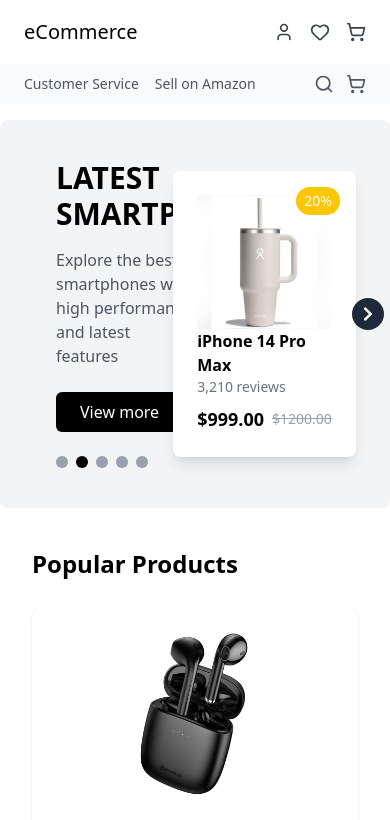
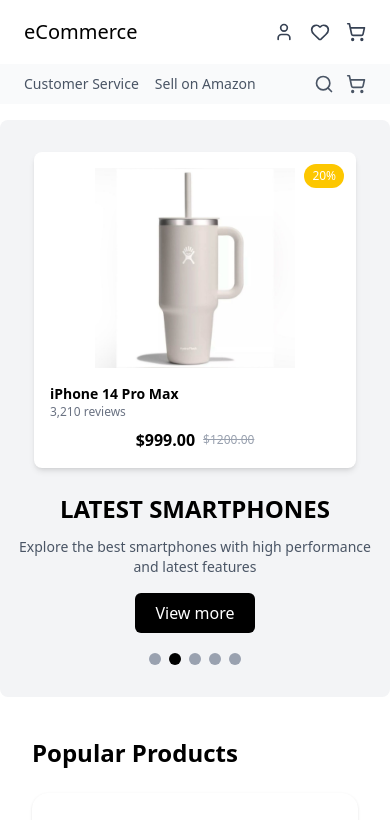
Before and after one commit to JannatulLima9575/E-Commerce_modern_website, a Next.js app: page / in a window 390 px wide. Shown: the top 820 px of the page. Built offline with nearby package versions, Linux system fonts and the light colour scheme.

Commit message:
polishing to banner section

```diff
--- a/src/app/components/Banner.tsx
+++ b/src/app/components/Banner.tsx
@@ -23,7 +23,7 @@
   {
     id: 1,
     title: "SHOP COMPUTERS & ACCESSORIES",
-    desc: "Shop laptops, desktops, monitors, tablets, PC gaming, hard drives and storage, accessories and more",
+    desc: "Shop laptops, desktops, monitors, tablets, PC gaming, hard drives and more",
     product: {
       name: "JBL T460BT Black Headphones",
       price: "$125.00",
@@ -90,37 +90,37 @@
 const Banner: React.FC = () => {
   const [current, setCurrent] = useState<number>(0);
 
-  // Next slide manually
   const nextSlide = () => {
     setCurrent((prev) => (prev === slides.length - 1 ? 0 : prev + 1));
   };
 
-  // Auto Slide (every 3 sec)
   useEffect(() => {
-    const interval = setInterval(() => {
-      setCurrent((prev) => (prev === slides.length - 1 ? 0 : prev + 1));
-    }, 3000);
+    const interval = setInterval(nextSlide, 3500);
     return () => clearInterval(interval);
   }, []);
 
   return (
-    <div className="max-w-7xl mx-auto bg-gray-100 flex items-center justify-between px-14 py-10 rounded-lg relative overflow-hidden">
-      {/* Left side text */}
-      <div className="w-1/2">
-        <h2 className="text-3xl font-bold mb-4">{slides[current].title}</h2>
-        <p className="text-gray-600 mb-6">{slides[current].desc}</p>
-        <button className="px-6 py-2 bg-black text-white rounded-md">
+    <div className="max-w-7xl mx-auto bg-gray-100 flex flex-col-reverse md:flex-row items-center justify-between px-4 sm:px-8 md:px-14 py-8 md:py-10 rounded-lg relative overflow-hidden">
+      {/* ✅ Left Section (Text) */}
+      <div className="w-full md:w-1/2 text-center md:text-left mt-6 md:mt-0">
+        <h2 className="text-2xl sm:text-3xl md:text-4xl font-bold mb-3 md:mb-4 leading-snug">
+          {slides[current].title}
+        </h2>
+        <p className="text-gray-600 mb-4 md:mb-6 text-sm sm:text-base">
+          {slides[current].desc}
+        </p>
+        <button className="px-5 py-2 sm:px-6 sm:py-2 bg-black text-white rounded-md hover:bg-gray-800 transition-all">
           View more
         </button>
 
         {/* Slide Indicators */}
-        <div className="flex gap-2 mt-6">
+        <div className="flex justify-center md:justify-start gap-2 mt-5 md:mt-6">
           {slides.map((_, index) => (
             <span
               key={index}
               onClick={() => setCurrent(index)}
               aria-label={`Go to slide ${index + 1}`}
-              className={`w-3 h-3 rounded-full cursor-pointer ${
+              className={`w-3 h-3 rounded-full cursor-pointer transition-all ${
                 index === current ? "bg-black" : "bg-gray-400"
               }`}
             ></span>
@@ -128,40 +128,45 @@
         </div>
       </div>
 
-      {/* Right side product card */}
-      <div className="w-1/2 flex items-center justify-center relative">
-        <div className="bg-white shadow-lg p-6 rounded-lg relative transition-all duration-700 ease-in-out">
-          <Image
-            src={slides[current].product.image}
-            alt={slides[current].product.name}
-            width={500}
-            height={500}
-            className="object-contain"
-          />
+      {/* ✅ Right Section (Product Card) */}
+      <div className="w-full md:w-1/2 flex items-center justify-center relative">
+        <div className="bg-white shadow-md sm:shadow-lg p-4 sm:p-6 rounded-lg relative transition-all duration-700 ease-in-out w-[90%] sm:w-[80%] md:w-[70%]">
+          <div className="relative w-full h-[200px] sm:h-[250px] md:h-[300px] mb-4">
+            <Image
+              src={slides[current].product.image}
+              alt={slides[current].product.name}
+              fill
+              className="object-contain rounded-md"
+            />
+          </div>
 
-          <div className="absolute top-4 right-4 bg-yellow-400 text-white text-sm px-2 py-1 rounded-full">
+          <div className="absolute top-3 right-3 bg-yellow-400 text-white text-xs sm:text-sm px-2 py-1 rounded-full">
             {slides[current].product.discount}
           </div>
-          <h3 className="font-semibold">{slides[current].product.name}</h3>
-          <p className="text-gray-500 text-sm">
+
+          <h3 className="font-semibold text-sm sm:text-base">
+            {slides[current].product.name}
+          </h3>
+          <p className="text-gray-500 text-xs sm:text-sm">
             {slides[current].product.reviews}
           </p>
-          <div className="flex items-center gap-2 mt-2">
-            <span className="text-lg font-bold text-black">
+
+          <div className="flex items-center justify-center md:justify-start gap-2 mt-2">
+            <span className="text-base sm:text-lg font-bold text-black">
               {slides[current].product.price}
             </span>
-            <span className="text-sm line-through text-gray-400">
+            <span className="text-xs sm:text-sm line-through text-gray-400">
               {slides[current].product.oldPrice}
             </span>
           </div>
         </div>
 
-        {/* Next button */}
+        {/* Next Button */}
         <button
           type="button"
           aria-label="Next Slide"
           onClick={nextSlide}
-          className="absolute right-[-50px] top-1/2 -translate-y-1/2 bg-gray-800 text-white p-2 rounded-full"
+          className="hidden md:flex absolute right-[-40px] top-1/2 -translate-y-1/2 bg-gray-800 text-white p-2 rounded-full hover:bg-black"
         >
           <FaChevronRight />
         </button>
```
